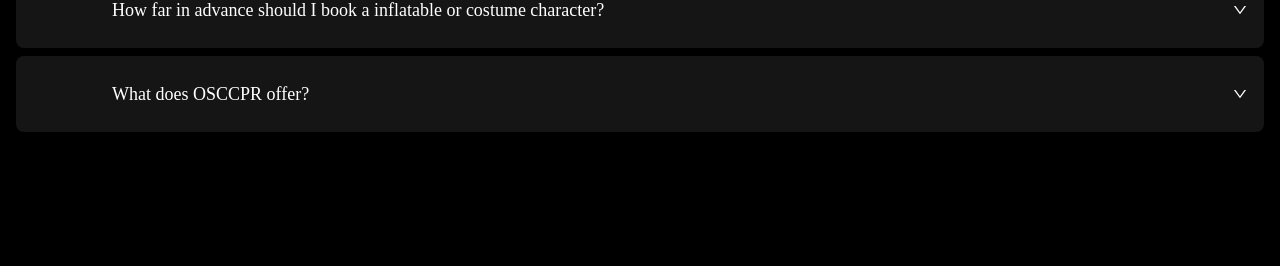
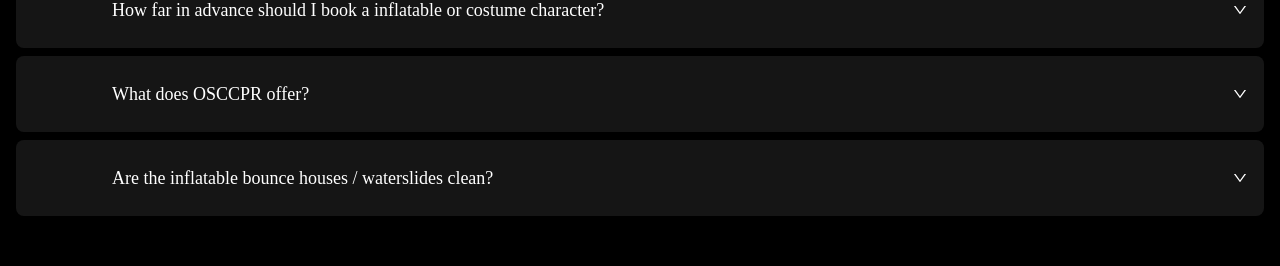
Before and after one commit to TheInfinityCRM/OSCCPR, a Next.js app in the folder frontend/: page / in a window 1280 px wide. Shown: the part 2875-3141 px from the top of the page. Built offline with nearby package versions, Linux system fonts and the light colour scheme; a web font is replaced by a local one.

Commit message:
Update faqs.ts

```diff
--- a/frontend/src/data/faqs.ts
+++ b/frontend/src/data/faqs.ts
@@ -24,4 +24,9 @@
         question:'What does OSCCPR offer?',
         answer:'At Ocean State Costume Characters and Party Rentals, we specialize in providing professional costume characters, bounce houses, and ice luges to make your event exceptional. From enchanting characters to exciting inflatables and unique ice creations, our offerings focus on creating a truly memorable experience for your celebration.'
     },
+    {
+        id:6,
+        question:'Are the inflatable bounce houses / waterslides clean?',
+        answer:'Yes! Every one of our units are meticulously cleaned and disinfected after every use/rental. Contact us today to learn more about our cleaning process.'
+    },
 ]
```
